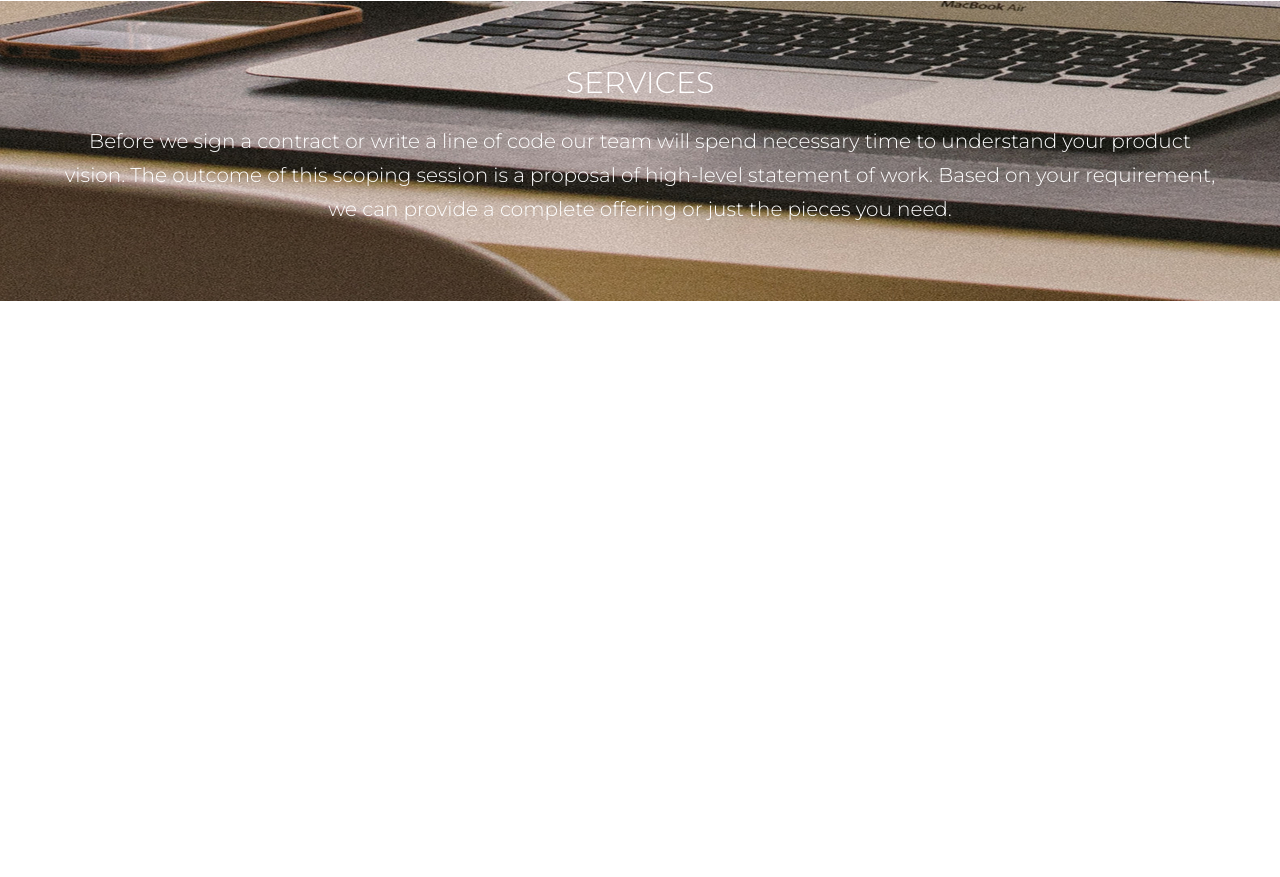
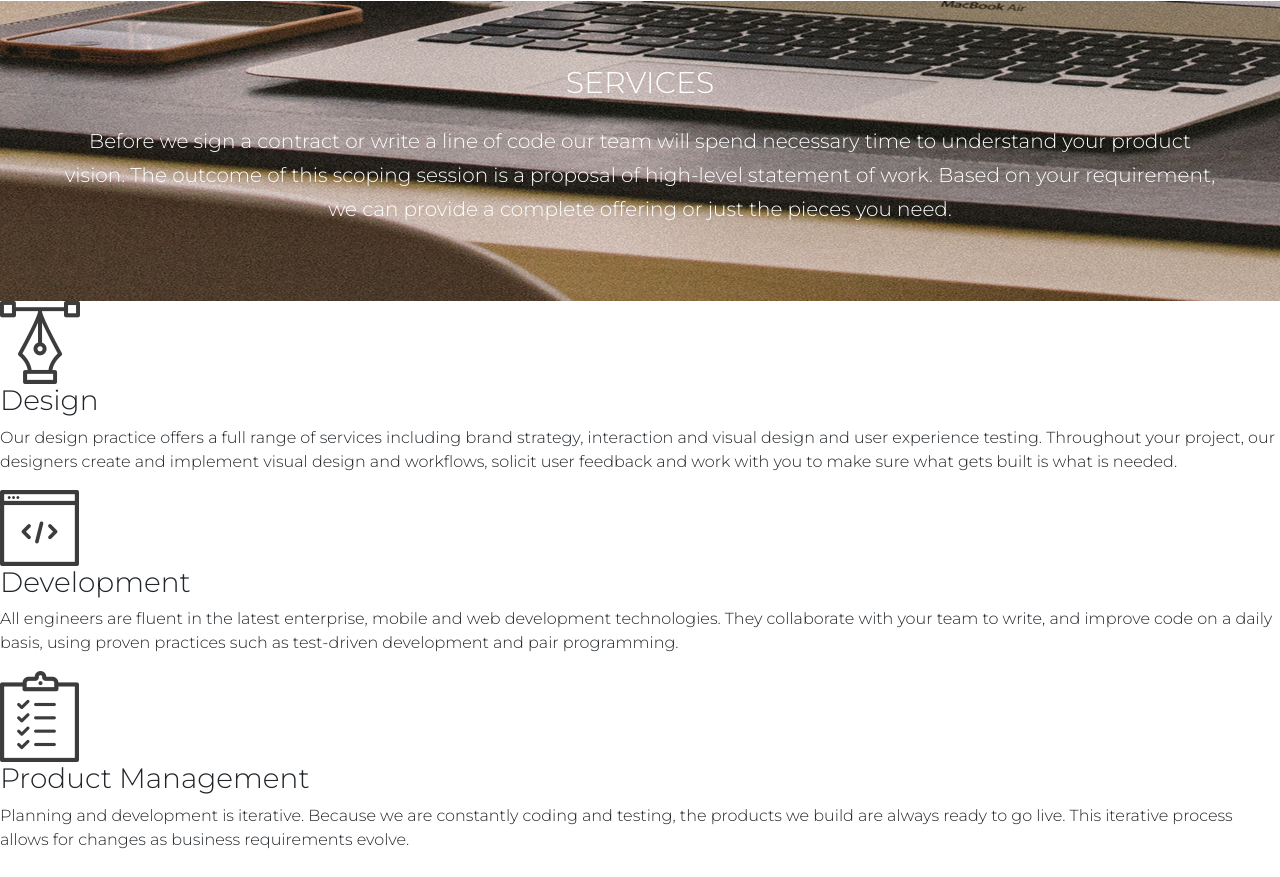
Before and after one commit to ismailPervez/delani-studio-clone, a plain HTML site: page index.html in a window 1280 px wide. Shown: the part 1018-1895 px from the top of the page. Before the commit the page ends 1345 px from the top, so only its background shows below. Drawn offline with nearby package versions, Linux system fonts and the light colour scheme.

Commit message:
this is the 6th commit, just added the html for what-we-do section

```diff
--- a/index.html
+++ b/index.html
@@ -47,6 +47,29 @@
                 </p>
             </article>
         </section>
+        <section class="what-we-do">
+            <article class="design">
+                <img id="design-icon" src="./assets/services_icons/design_icon.png" alt="design icon">
+                <h3>Design</h3>
+                <p class="design-icon">
+                    Our design practice offers a full range of services including brand strategy, interaction and visual design and user experience testing. Throughout your project, our designers create and implement visual design and workflows, solicit user feedback and work with you to make sure what gets built is what is needed.
+                </p>
+            </article>
+            <article class="dev">
+                <img id="dev-icon" src="./assets/services_icons/dev_icon.png" alt="dev icon">
+                <h3>Development</h3>
+                <p class="dev-icon">
+                    All engineers are fluent in the latest enterprise, mobile and web development technologies. They collaborate with your team to write, and improve code on a daily basis, using proven practices such as test-driven development and pair programming.
+                </p>
+            </article>
+            <article class="pm">
+                <img id="pm-icon" src="./assets/services_icons/product_icon.png" alt="product icon">
+                <h3>Product Management</h3>
+                <p class="pm-icon">
+                    Planning and development is iterative. Because we are constantly coding and testing, the products we build are always ready to go live. This iterative process allows for changes as business requirements evolve.
+                </p>
+            </article>
+        </section>
     </main>
     <!--jquery cdn-->
     <script src="https://cdnjs.cloudflare.com/ajax/libs/jquery/3.6.0/jquery.min.js" integrity="sha512-894YE6QWD5I59HgZOGReFYm4dnWc1Qt5NtvYSaNcOP+u1T9qYdvdihz0PPSiiqn/+/3e7Jo4EaG7TubfWGUrMQ==" crossorigin="anonymous" referrerpolicy="no-referrer"></script>
--- a/script.js
+++ b/script.js
@@ -0,0 +1,2 @@
+// jquery set up for animations
+console.log('js is working, over!');
--- a/style.css
+++ b/style.css
@@ -48,6 +48,11 @@ header .intro-text {
     font-size: 25px;
     font-weight: bold;
     margin-bottom: 10%;
+    text-align: center;
+}
+
+#logo > p {
+    margin: 0;
 }
 
 .intro-text > h2 {
```
